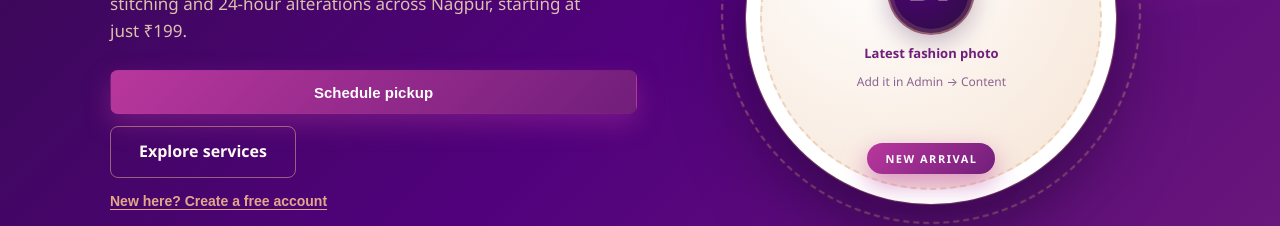
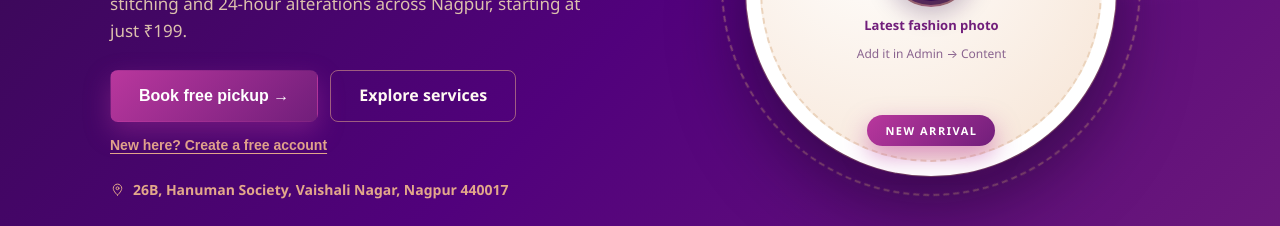
Before and after one commit to ShravanSadawarte/Digital-Tailor-Nagpur, a Next.js app: page / in a window 1280 px wide. Shown: the part 437-663 px from the top of the page. Built offline with nearby package versions, Linux system fonts and the light colour scheme; no server answers; the database is empty.

Commit message:
hero section

```diff
--- a/components/Hero.tsx
+++ b/components/Hero.tsx
@@ -66,10 +66,10 @@ export default function Hero({ onSignup }: Props) {
 
           <div className="hero-ctas">
             <button
-              className="btn btn-primary btn-block"
+              className="btn btn-primary btn-lg hero-cta"
               onClick={scrollToContact}
             >
-              Schedule pickup
+              Book free pickup <span aria-hidden>→</span>
             </button>
             <a href="#services" className="btn btn-outline btn-lg">
               Explore services
```
